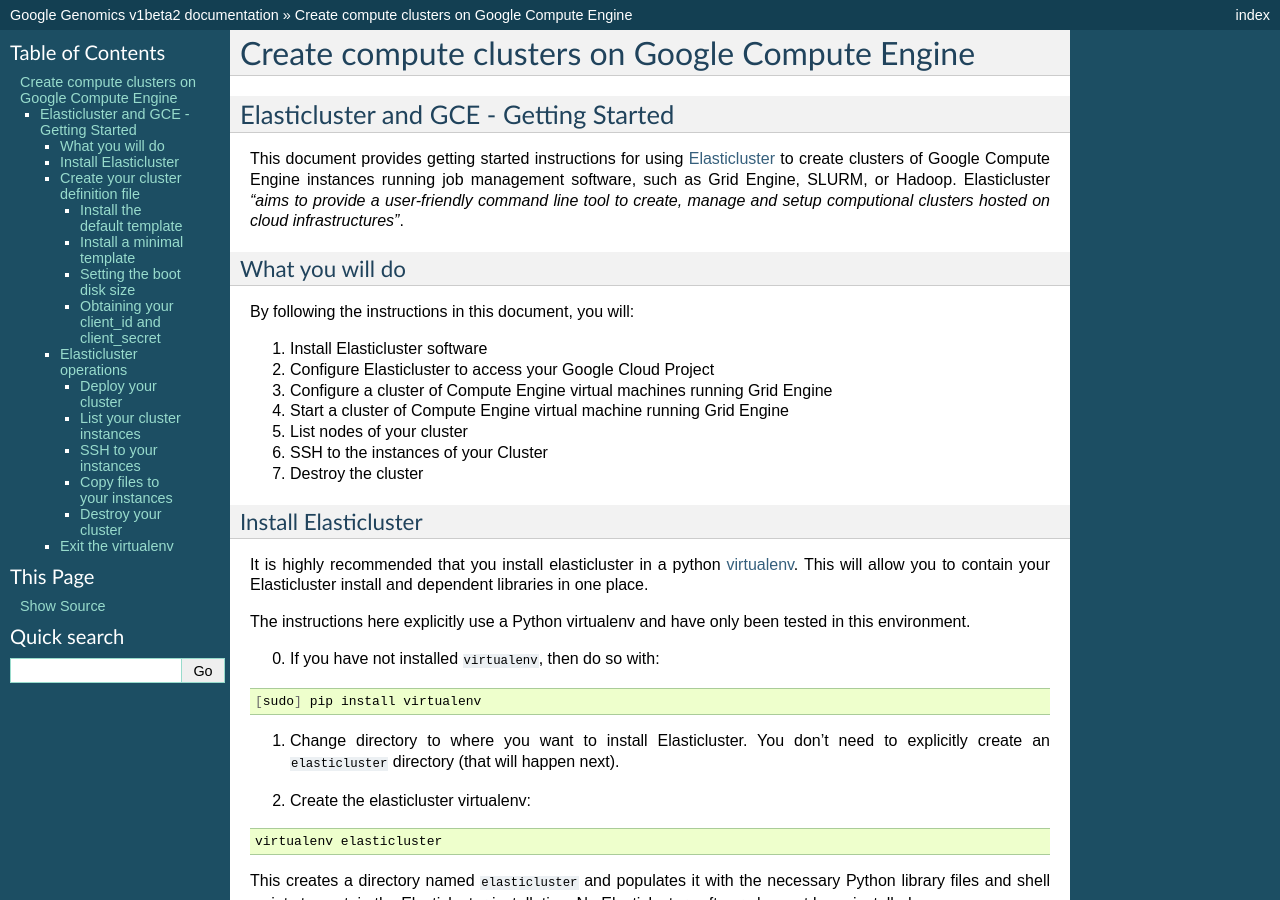
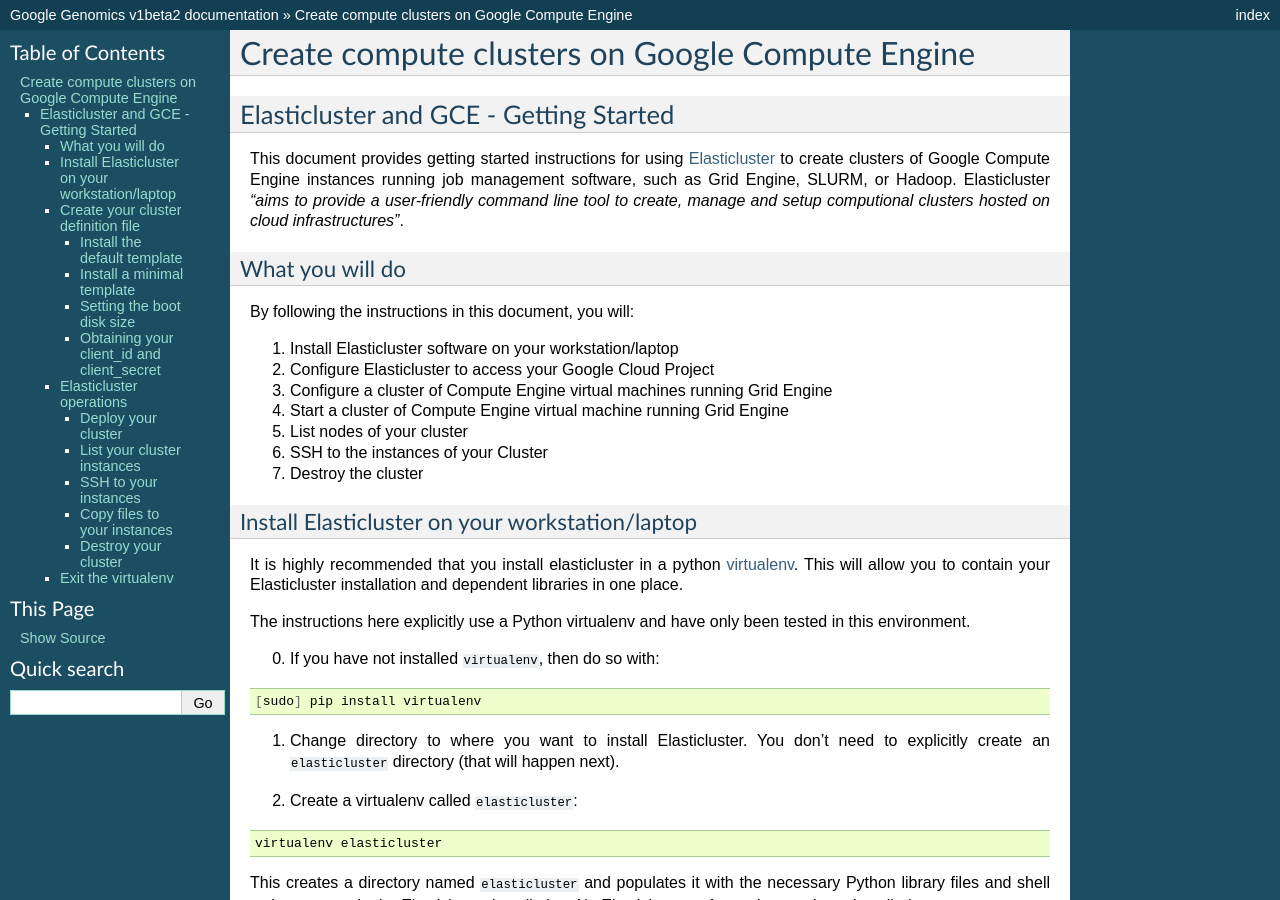
Before and after one commit to googlegenomics/readthedocs, a Sphinx documentation site: the page built from docs/source/includes/elasticluster_setup.rst, in a window 1280 px wide and 900 px high. Built offline with Sphinx 7.4.7, drawn with Linux system fonts in a browser that asks for light colours.

Commit message:
Update elasticluster_setup.rst

```diff
--- a/docs/source/includes/elasticluster_setup.rst
+++ b/docs/source/includes/elasticluster_setup.rst
@@ -24,7 +24,7 @@
 ================
 By following the instructions in this document, you will:
 
-#. Install Elasticluster software
+#. Install Elasticluster software on your workstation/laptop
 #. Configure Elasticluster to access your Google Cloud Project
 #. Configure a cluster of Compute Engine virtual machines running Grid Engine
 #. Start a cluster of Compute Engine virtual machine running Grid Engine
@@ -32,10 +32,10 @@
 #. SSH to the instances of your Cluster
 #. Destroy the cluster
 
-Install Elasticluster
-=====================
+Install Elasticluster on your workstation/laptop
+================================================
 It is highly recommended that you install elasticluster in a python virtualenv_.
-This will allow you to contain your Elasticluster install and dependent libraries in one place.
+This will allow you to contain your Elasticluster installation and dependent libraries in one place.
 
 The instructions here explicitly use a Python virtualenv and have only been tested in this environment.
 
@@ -51,7 +51,7 @@
 
    <br />
 
-2. Create the elasticluster virtualenv:
+2. Create a virtualenv called ``elasticluster``:
 
 .. code-block:: shell
 
```
